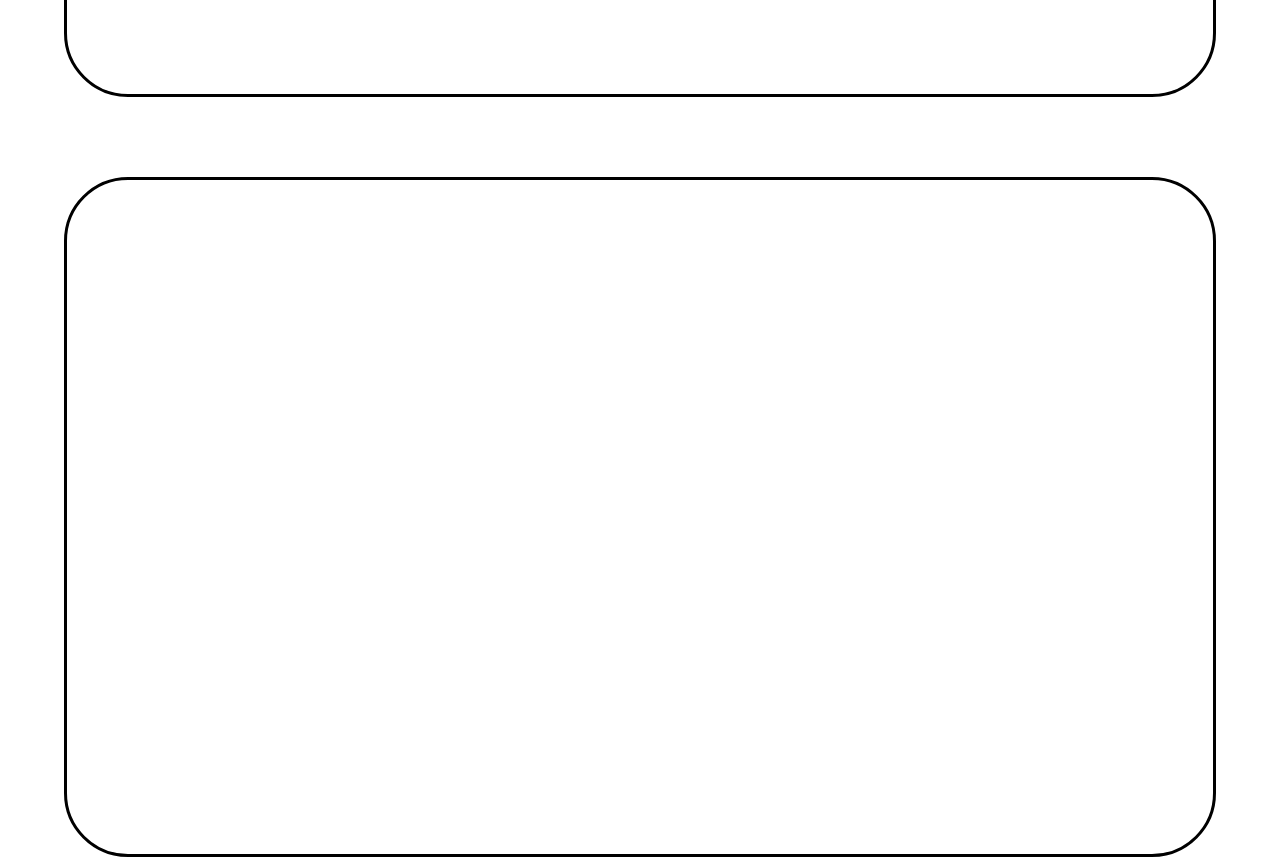
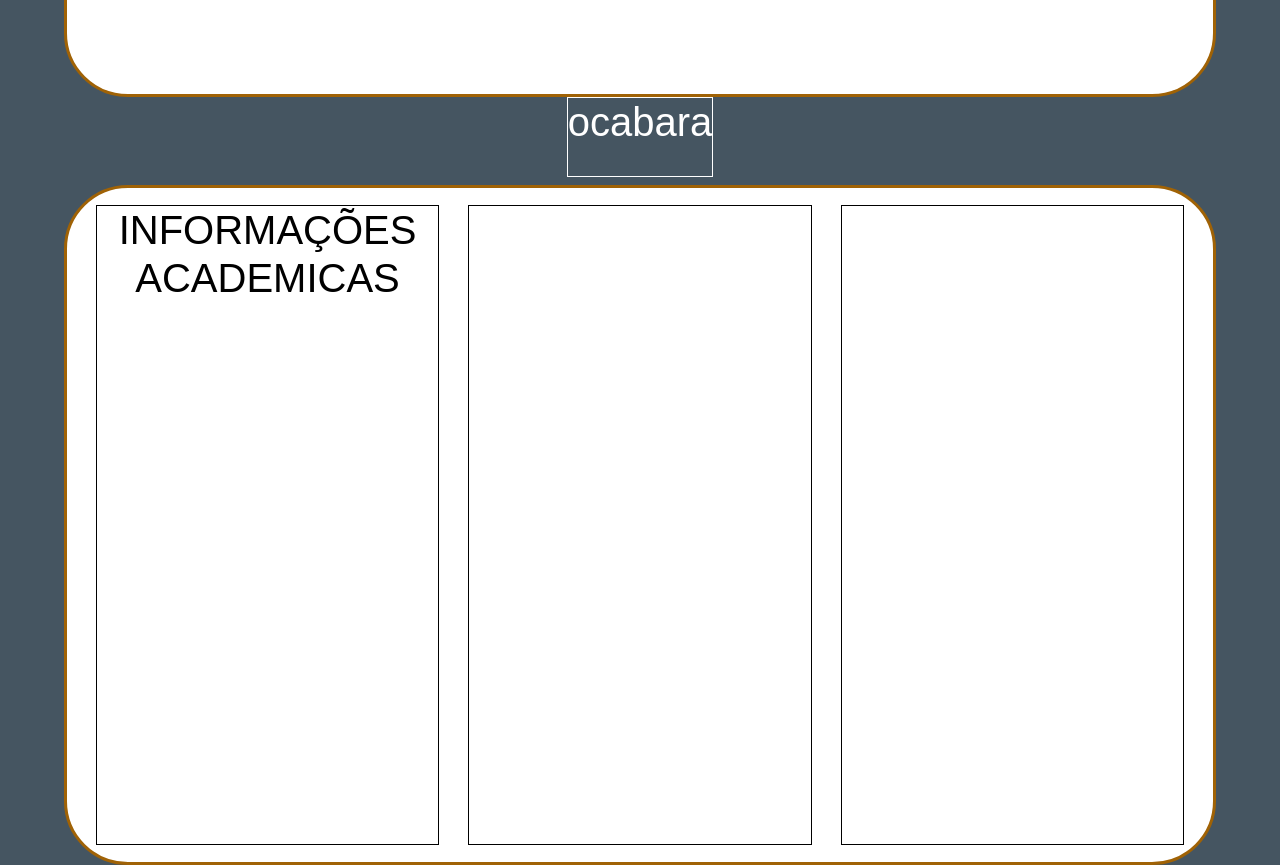
Before and after one commit to PedroVieiraC/portfolio, a plain HTML site: page index.html in a window 1280 px wide. Shown: the part 673-1538 px from the top of the page. Drawn offline with nearby package versions, Linux system fonts and the light colour scheme.

Commit message:
sobremim com balao

```diff
--- a/index.html
+++ b/index.html
@@ -99,14 +99,16 @@
         </aside>
     </div>
 
-    <div class="sobremim d-flex justify-content-evenly align-items-center" id="sobremim">
-        <div class="inicioesquerda d-flex flex-column align-items-center">
+    <h1 class = "sobremimdiv" id="sobremim">ocabara</h1>
+
+    <div class="sobremim d-flex justify-content-evenly align-items-center flex-wrap" >
+        <div class="sobrecard d-flex flex-column align-items-center">
+            <h1 class="text-center">INFORMAÇÕES ACADEMICAS</h1>
+        </div>
+        <div class = "sobrecard">
 
         </div>
-        <div>
-
-        </div>
-        <div class="iniciodireita">
+        <div class="sobrecard">
 
         </div>
     </div>
--- a/styles.css
+++ b/styles.css
@@ -8,9 +8,14 @@
   border: none;
 }
 
+body{
+  background-color: #455561;
+  color: white;
+}
+
 .navbar {
   background-color: #011638;
-  border: 2px solid black;
+  border: 2px solid white;
   font-size: 20px;
   color: #a06205 !important;
 }
@@ -72,8 +77,9 @@
   min-height: 85vh;
   width: 90%;
   border-radius: 4rem;
-  border: 0.2rem solid black;
+  border: 0.2rem solid #a06205;
   overflow: hidden;
+  background-color: #FFF;
 }
 
 .inicioesquerda{
@@ -142,11 +148,23 @@ img {
   display: block; /* Remove espaços extras ao redor da imagem */
 }
 
+.sobremimdiv{
+  height: 80px;
+  border: 1px solid white;
+}
+
 .sobremim{
-  margin-top: 80px;
   min-height: 85vh;
   width: 90%;
   border-radius: 4rem;
-  border: 0.2rem solid black;
+  border: 0.2rem solid #a06205;
   overflow: hidden;
+  background-color: #FFF;
 }
+
+.sobrecard{
+  border: 1px solid black;
+  height: 80vh;
+  width: 30%;
+  color: #000;
+}
```
